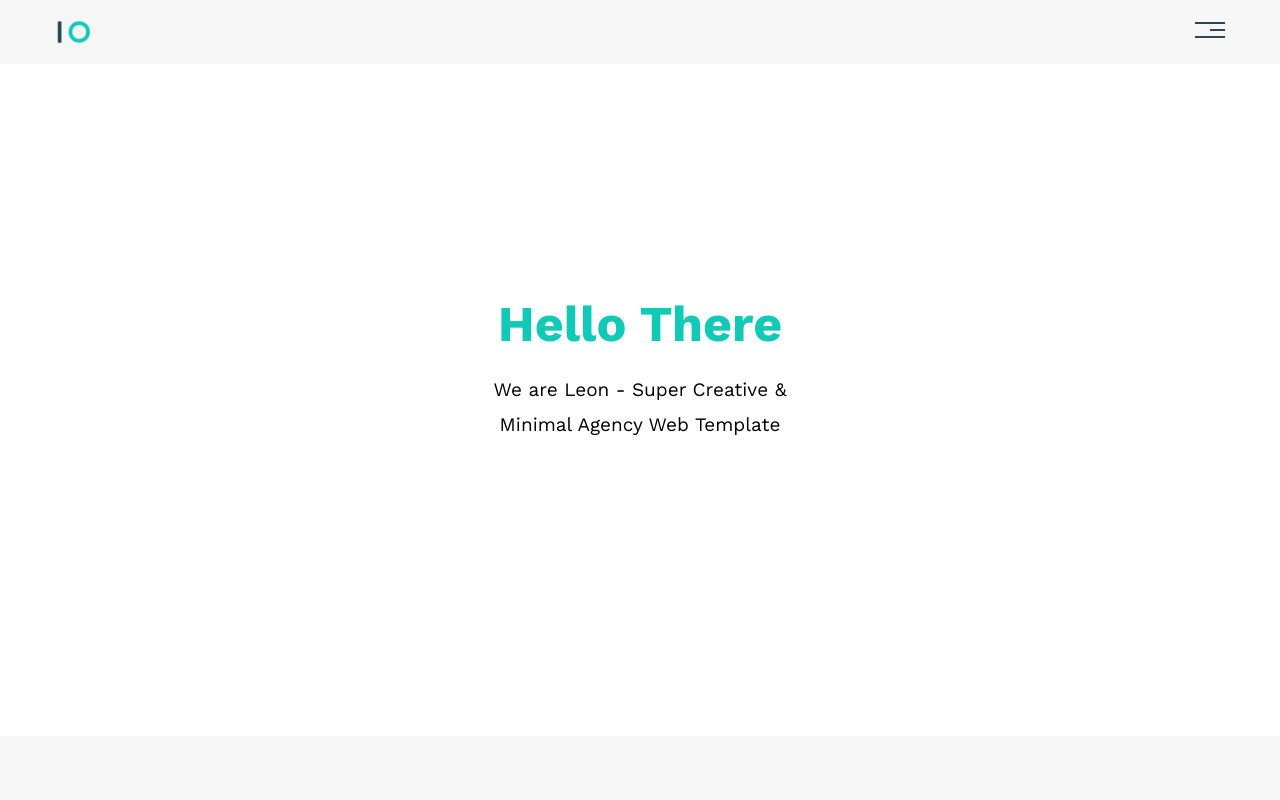
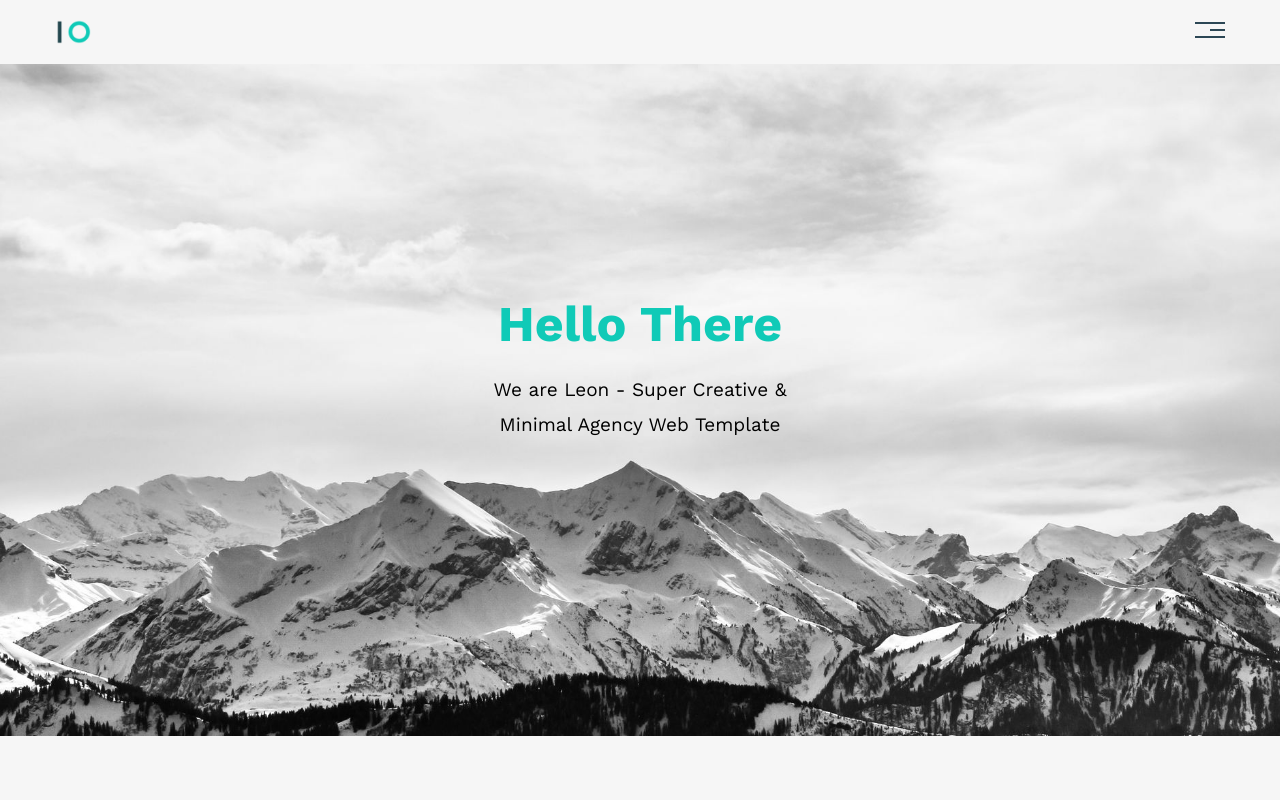
Before and after one commit to karimsherief/Leion-Template, a plain HTML site: page index.html in a window 1280 px wide. Shown: the top 800 px of the page. Drawn offline with nearby package versions, Linux system fonts and the light colour scheme; the site is published under a folder, as on GitHub Pages, so addresses that start at the root find nothing.

Commit message:
image fix

```diff
--- a/styles/main.css
+++ b/styles/main.css
@@ -159,7 +159,7 @@ header {
 /* Main section */
 
 main {
-    background: url('/images/landing.jpg') no-repeat;
+    background: url('../images/landing.jpg') no-repeat;
     background-attachment: fixed;
     background-size: cover;
     height: calc(100vh - 64px);
```
